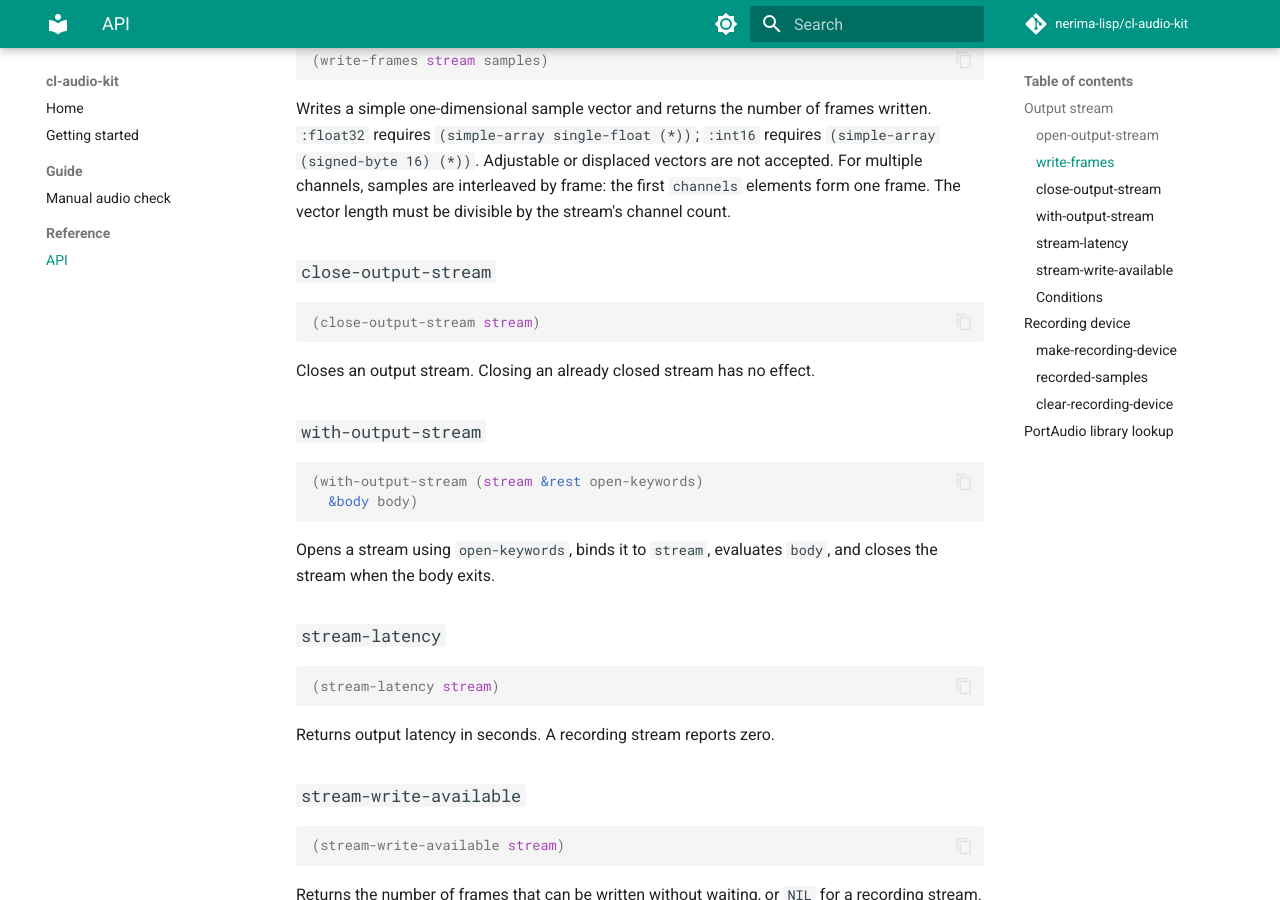
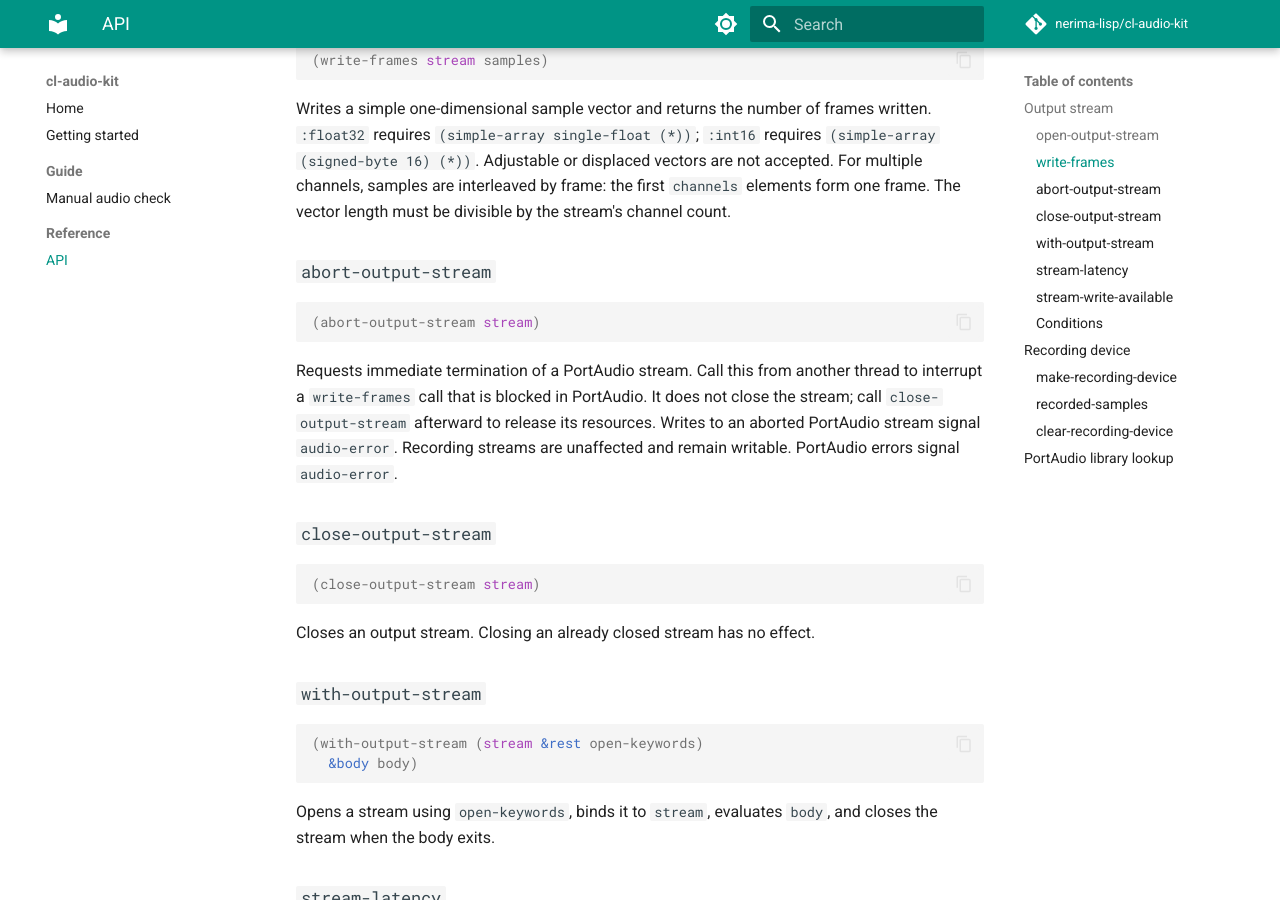
Before and after one commit to nerima-lisp/cl-audio-kit, an MkDocs documentation site: the page built from docs/src/reference/api.md, in a window 1280 px wide and 900 px high, scrolled down 806 px. Built offline with MkDocs 1.6.1 and Material for MkDocs 9.7.7, drawn with Linux system fonts in a browser that asks for light colours; comment, search, counter and statistics services are not loaded.

Commit message:
Add output stream abort support

````diff
--- a/docs/src/reference/api.md
+++ b/docs/src/reference/api.md
@@ -42,6 +42,19 @@ frames written. `:float32` requires
 not accepted. For multiple channels, samples are interleaved by frame: the
 first `channels` elements form one frame. The vector length must be divisible
 by the stream's channel count.
+
+### `abort-output-stream`
+
+```lisp
+(abort-output-stream stream)
+```
+
+Requests immediate termination of a PortAudio stream. Call this from another
+thread to interrupt a `write-frames` call that is blocked in PortAudio. It does
+not close the stream; call `close-output-stream` afterward to release its
+resources. Writes to an aborted PortAudio stream signal `audio-error`.
+Recording streams are unaffected and remain writable. PortAudio errors signal
+`audio-error`.
 
 ### `close-output-stream`
 
````
Also changed, not shown: README.md, 6 other files.
